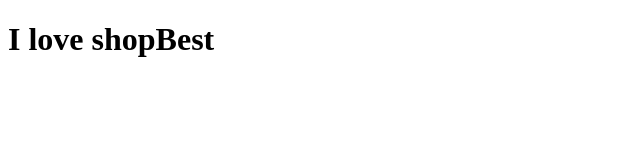
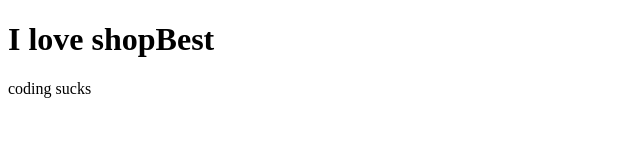
Before and after one commit to bushrahDev/shopBest, a plain HTML site: page index.html in a window 1280 px wide. Shown: the whole page, without its empty margins (0-640 px from the left). Drawn offline with Linux system fonts and the light colour scheme.

```diff
--- a/index.html
+++ b/index.html
@@ -8,5 +8,6 @@
 <body>
 
     <h1>I love shopBest</h1>
+    <p>coding sucks</p>
 </body>
 </html>
```
